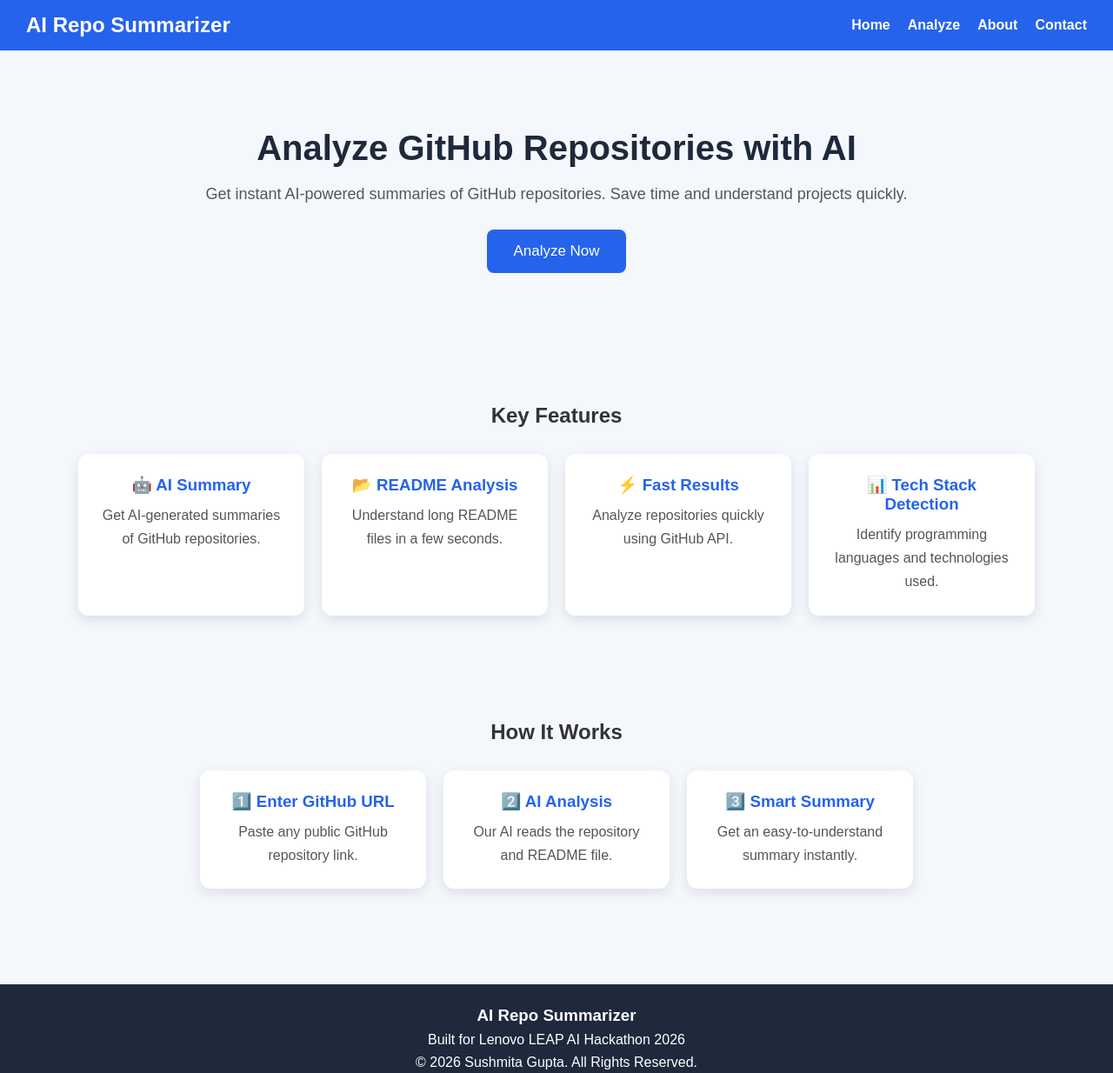
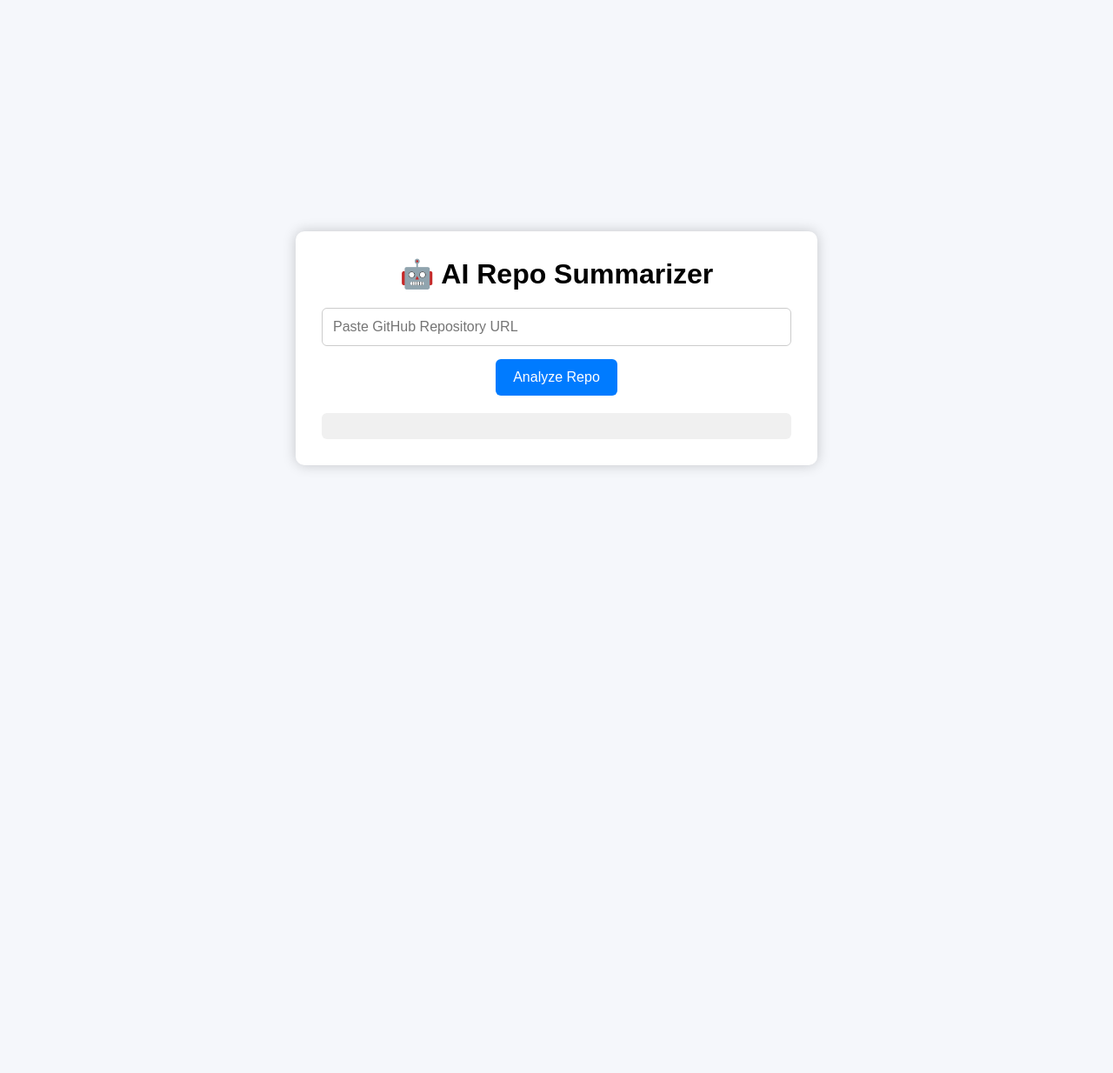
Before and after one commit to guptasushmita706-sketch/AI-Repo-Summarizer, a plain HTML site: page index.html in a window 1280 px wide. Shown: the whole page at 87% size. After the commit the page ends 800 px from the top, so only its background shows below. Drawn offline with Linux system fonts and the light colour scheme.

Commit message:
Final AI Repo Summarizer Project

```diff
--- a/index.html
+++ b/index.html
@@ -1,116 +1,29 @@
 <!DOCTYPE html>
 <html lang="en">
-
 <head>
     <meta charset="UTF-8">
     <meta name="viewport" content="width=device-width, initial-scale=1.0">
     <title>AI Repo Summarizer</title>
-
     <link rel="stylesheet" href="style.css">
 </head>
-
 <body>
 
-    <!-- Navbar -->
-    <nav>
-        <h2>AI Repo Summarizer</h2>
+<div class="container">
+    <h1>🤖 AI Repo Summarizer</h1>
 
-        <ul>
-            <li><a href="#">Home</a></li>
-            <li><a href="analyze.html">Analyze</a></li>
-            <li><a href="about.html">About</a></li>
-            <li><a href="contact.html">Contact</a></li>
-        </ul>
-    </nav>
+    <input
+        type="text"
+        id="repoUrl"
+        placeholder="Paste GitHub Repository URL">
 
-    <!-- Hero Section -->
+    <button onclick="analyzeRepo()">
+        Analyze Repo
+    </button>
 
-    <section class="hero">
-
-        <h1>Analyze GitHub Repositories with AI</h1>
-
-        <p>
-            Get instant AI-powered summaries of GitHub repositories.
-            Save time and understand projects quickly.
-        </p>
-
-        <a href="analyze.html">
-            <button>Analyze Now</button>
-        </a>
-
-    </section>
-<!-- Features Section -->
-
-<section class="features">
-
-    <h2>Key Features</h2>
-
-    <div class="feature-container">
-
-        <div class="card">
-            <h3>🤖 AI Summary</h3>
-            <p>Get AI-generated summaries of GitHub repositories.</p>
-        </div>
-
-        <div class="card">
-            <h3>📂 README Analysis</h3>
-            <p>Understand long README files in a few seconds.</p>
-        </div>
-
-        <div class="card">
-            <h3>⚡ Fast Results</h3>
-            <p>Analyze repositories quickly using GitHub API.</p>
-        </div>
-
-        <div class="card">
-            <h3>📊 Tech Stack Detection</h3>
-            <p>Identify programming languages and technologies used.</p>
-        </div>
-
-    </div>
-
-</section>
-<!-- How It Works Section -->
-
-<section class="how-it-works">
-
-<h2>How It Works</h2>
-
-<div class="steps">
-
-<div class="step">
-<h3>1️⃣ Enter GitHub URL</h3>
-<p>Paste any public GitHub repository link.</p>
+    <div id="result"></div>
 </div>
 
-<div class="step">
-<h3>2️⃣ AI Analysis</h3>
-<p>Our AI reads the repository and README file.</p>
-</div>
+<script src="script.js"></script>
 
-<div class="step">
-<h3>3️⃣ Smart Summary</h3>
-<p>Get an easy-to-understand summary instantly.</p>
-</div>
-
-</div>
-
-</section>
-<!-- Footer -->
-
-<footer>
-
-<h3>AI Repo Summarizer</h3>
-
-<p>
-Built for Lenovo LEAP AI Hackathon 2026
-</p>
-
-<p>
-© 2026 Sushmita Gupta. All Rights Reserved.
-</p>
-
-</footer>
 </body>
-
 </html>
--- a/script.js
+++ b/script.js
@@ -1,19 +1,34 @@
-function analyzeRepo() {
-    let url = document.getElementById("repoUrl").value;
+async function analyzeRepo() {
+    const repoUrl = document.getElementById("repoUrl").value.trim();
+    const result = document.getElementById("result");
 
-    if (url === "") {
-        alert("Please enter a GitHub Repository URL.");
-    } else {
-        alert("Repository URL Submitted Successfully!");
-    }
-}
-function analyzeRepo() {
-    let repoUrl = document.getElementById("repoUrl").value;
-
-    if (repoUrl === "") {
+    if (!repoUrl) {
         alert("Please enter a GitHub Repository URL.");
         return;
     }
 
-    alert("Repository URL Submitted Successfully!");
+    result.innerHTML = "⏳ Analyzing repository...";
+
+    try {
+        const response = await fetch("/summarize", {
+            method: "POST",
+            headers: {
+                "Content-Type": "application/json"
+            },
+            body: JSON.stringify({
+                repo: repoUrl
+            })
+        });
+
+        const data = await response.json();
+
+        if (data.summary) {
+            result.innerHTML = data.summary;
+        } else {
+            result.innerHTML = "❌ " + (data.error || "Something went wrong.");
+        }
+
+    } catch (error) {
+        result.innerHTML = "❌ Error: " + error.message;
+    }
 }
--- a/style.css
+++ b/style.css
@@ -2,249 +2,59 @@
     margin:0;
     padding:0;
     box-sizing:border-box;
-    font-family:Arial, sans-serif;
+    font-family:Arial,sans-serif;
 }
 
 body{
-    background:#f4f7fc;
-    color:#333;
+    background:#f5f7fb;
+    display:flex;
+    justify-content:center;
+    align-items:center;
+    height:100vh;
 }
 
-/* Navbar */
-nav{
-    background:#2563eb;
-    color:white;
-    padding:15px 30px;
-    display:flex;
-    justify-content:space-between;
-    align-items:center;
-    flex-wrap:wrap;
+.container{
+    background:#fff;
+    padding:30px;
+    width:90%;
+    max-width:600px;
+    border-radius:10px;
+    box-shadow:0 0 15px rgba(0,0,0,0.2);
+    text-align:center;
 }
 
-nav h2{
-    font-size:24px;
-}
-
-nav ul{
-    display:flex;
-    list-style:none;
-    gap:20px;
-}
-
-nav ul li a{
-    color:white;
-    text-decoration:none;
-    font-weight:bold;
-    transition:0.3s;
-}
-
-nav ul li a:hover{
-    color:yellow;
-}
-
-/* Hero Section */
-.hero{
-    text-align:center;
-    padding:90px 20px;
-}
-
-.hero h1{
-    font-size:40px;
-    color:#1e293b;
+h1{
     margin-bottom:20px;
 }
 
-.hero p{
-    font-size:18px;
-    color:#555;
-    margin-bottom:30px;
+input{
+    width:100%;
+    padding:12px;
+    border:1px solid #ccc;
+    border-radius:6px;
+    margin-bottom:15px;
+    font-size:16px;
 }
 
 button{
-    background:#2563eb;
+    background:#007bff;
     color:white;
     border:none;
-    padding:15px 30px;
-    border-radius:8px;
+    padding:12px 20px;
+    border-radius:6px;
     cursor:pointer;
-    font-size:17px;
-    transition:.3s;
+    font-size:16px;
 }
 
 button:hover{
-    background:#1d4ed8;
+    background:#0056b3;
 }
 
-/* Features */
-.features,
-.how-it-works,
-.about,
-.contact,
-.analyze,
-.result{
-    padding:60px 20px;
-    text-align:center;
+#result{
+    margin-top:20px;
+    text-align:left;
+    white-space:pre-wrap;
+    padding:15px;
+    background:#f0f0f0;
+    border-radius:6px;
 }
-
-.feature-container,
-.steps{
-    display:flex;
-    justify-content:center;
-    flex-wrap:wrap;
-    gap:20px;
-    margin-top:30px;
-}
-
-.card,
-.step,
-.result-card,
-.tips{
-    background:white;
-    padding:25px;
-    border-radius:12px;
-    box-shadow:0 5px 15px rgba(0,0,0,.1);
-}
-
-.card,
-.step{
-    width:260px;
-}
-
-.card h3,
-.step h3,
-.result-card h3{
-    color:#2563eb;
-    margin-bottom:10px;
-}
-
-.card p,
-.step p,
-.result-card p,
-.about p{
-    color:#555;
-    line-height:1.7;
-}
-
-/* Analyze */
-.analyze input{
-    width:90%;
-    max-width:600px;
-    padding:15px;
-    border:2px solid #2563eb;
-    border-radius:8px;
-    font-size:16px;
-    margin:20px 0;
-}
-
-/* Tips */
-.tips{
-    max-width:600px;
-    margin:25px auto;
-    text-align:left;
-}
-
-.tips ul{
-    padding-left:20px;
-}
-
-.tips li{
-    margin:8px 0;
-}
-
-/* Result */
-.result-card{
-    max-width:700px;
-    margin:auto;
-    text-align:left;
-}
-
-.result-card h3{
-    margin-top:20px;
-}
-
-/* About */
-.about{
-    max-width:900px;
-    margin:auto;
-}
-
-.about h1,
-.contact h1,
-.analyze h1,
-.result h1{
-    color:#2563eb;
-    margin-bottom:20px;
-}
-
-.about h2{
-    margin-top:30px;
-    color:#1e293b;
-}
-
-/* Contact */
-.contact form{
-    max-width:500px;
-    margin:auto;
-    display:flex;
-    flex-direction:column;
-    gap:15px;
-}
-
-.contact input,
-.contact textarea{
-    padding:15px;
-    border:2px solid #2563eb;
-    border-radius:8px;
-    font-size:16px;
-}
-
-.contact textarea{
-    resize:vertical;
-    min-height:120px;
-}
-
-/* Footer */
-footer{
-    background:#1e293b;
-    color:white;
-    text-align:center;
-    padding:25px;
-    margin-top:50px;
-}
-
-footer p{
-    margin-top:8px;
-}
-
-/* Mobile Responsive */
-@media(max-width:768px){
-
-nav{
-    flex-direction:column;
-    gap:15px;
-}
-
-nav ul{
-    flex-wrap:wrap;
-    justify-content:center;
-}
-
-.hero h1{
-    font-size:30px;
-}
-
-.feature-container,
-.steps{
-    flex-direction:column;
-    align-items:center;
-}
-
-.card,
-.step{
-    width:90%;
-}
-
-.result-card{
-    width:95%;
-}
-}
```
Also changed, not shown: result.html (+8 -0 lines), server.js (added, +51 -0 lines).
